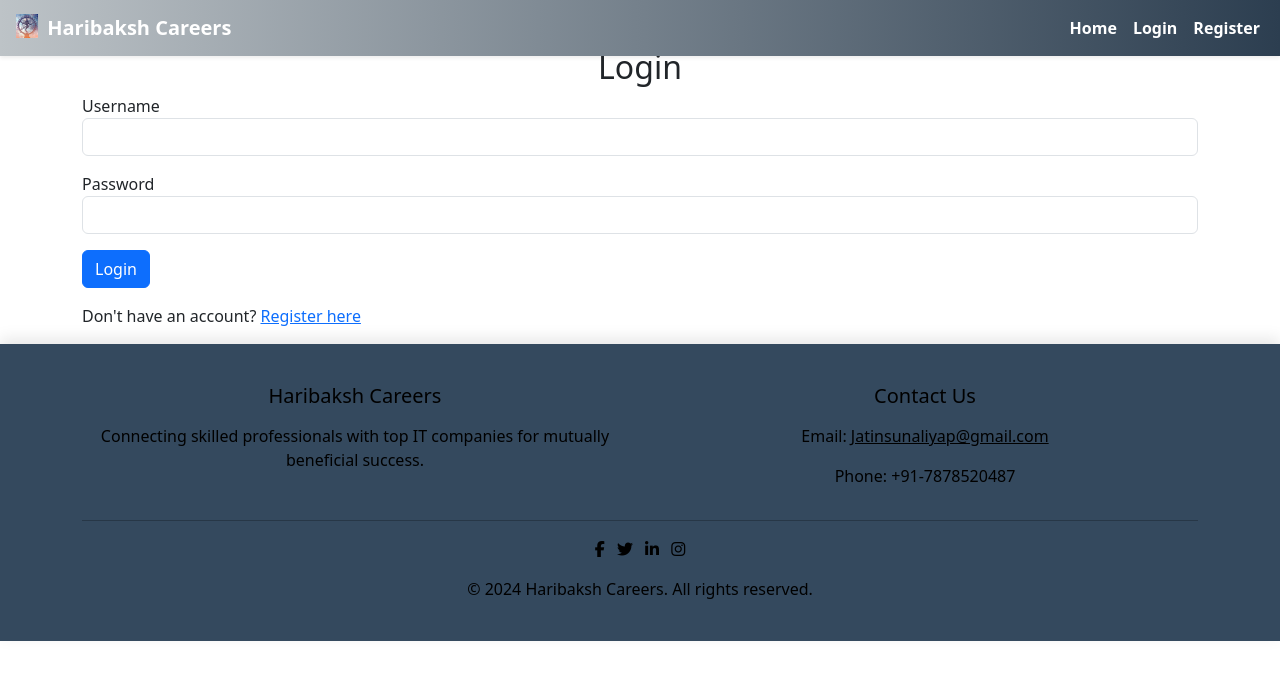
After one commit to NATRAJ-08/Haribaksh-careers-website, a Flask app: page /login in a window 1280 px wide. The commit adds this page. Shown: the top 680 px of the page. Run offline with Flask 3, Linux system fonts and the light colour scheme; some libraries are stand-ins or nearby versions.

Commit message:
update the things

```diff
--- a/app.py
+++ b/app.py
@@ -1,32 +1,98 @@
-from flask import Flask, render_template, jsonify,request
-from database import load_jobs_from_db,load_job_from_db,add_application_to_db
+from flask import Flask, render_template, jsonify, request, redirect, url_for, session, flash
+from database import load_jobs_from_db, load_job_from_db, add_application_to_db, get_user_by_username, add_user_to_db
+from werkzeug.security import generate_password_hash, check_password_hash
 
 app = Flask(__name__)
+app.secret_key = b'\xea\x07b\x80\x12\xd2g\x12\x16\xb2\xbc\xc1\xea\\\x88/\xcdQ\t{\xc7\xf5r:'  # Use your generated secret key
+
 
 @app.route('/')
-def hello_world():
+def root():
+    return redirect(url_for('home'))
+
+
+@app.route('/home')
+def home():
+    print('User ID in session:', session.get('user_id'))
+    if 'user_id' not in session:
+        return redirect(url_for('login'))
+
     jobs = load_jobs_from_db()
-    return render_template('home.html',
-                           jobs=jobs)
+    return render_template('home.html', jobs=jobs)
+
 
 @app.route("/api/jobs")
 def list_jobs():
     jobs = load_jobs_from_db()
     return jsonify(jobs)
 
+
 @app.route("/job/<int:id>")
 def show_job(id):
-  job = load_job_from_db(id)
-  if not job:
-    return "Not found", 404
-  return render_template('jobpage.html',job=job)
+    job = load_job_from_db(id)
+    if not job:
+        return "Not found", 404
+    return render_template('jobpage.html', job=job)
 
-@app.route("/job/<int:id>/apply", methods=['post'])
+
+@app.route("/job/<int:id>/apply", methods=['POST'])
 def apply_to_job(id):
-      data = request.form
-      job = load_job_from_db(id)
-      add_application_to_db(id,data)
-      return render_template('application_submitted.html',application=data,job=job)
+    if 'user_id' not in session:
+        return redirect(url_for('login'))
+
+    data = request.form
+    job = load_job_from_db(id)
+    add_application_to_db(id, data)
+    return render_template('application_submitted.html',
+                           application=data,
+                           job=job)
+
+
+@app.route('/login', methods=['GET', 'POST'])
+def login():
+    if request.method == 'POST':
+        username = request.form.get('username')
+        password = request.form.get('password')
+        user = get_user_by_username(username)
+
+        print('Login attempt:', username)
+
+        if user and check_password_hash(user['password_hash'], password):
+            session['user_id'] = user['id']
+            flash('Login successful!', 'success')
+            print('Login successful, redirecting to home...')
+            return redirect(url_for('home'))
+        else:
+            flash('Invalid username or password', 'danger')
+            print('Invalid login attempt.')
+
+    return render_template('login.html')
+
+
+@app.route('/register', methods=['GET', 'POST'])
+def register():
+    if request.method == 'POST':
+        username = request.form.get('username')
+        password = request.form.get('password')
+        hashed_password = generate_password_hash(password,
+                                                 method='pbkdf2:sha256')
+
+        if get_user_by_username(username):
+            flash('Username already exists', 'danger')
+        else:
+            add_user_to_db(username, hashed_password)
+            flash('Registration successful! You can now log in.', 'success')
+            return redirect(url_for('login'))
+
+    return render_template('register.html')
+
+
+@app.route('/logout')
+def logout():
+    session.pop('user_id', None)
+    flash('You have been logged out.', 'success')
+    return redirect(url_for('login'))
+
 
 if __name__ == "__main__":
-    app.run(host='0.0.0.0', port=True)
+    app.run(host='0.0.0.0', port=5000, debug=True)
--- /dev/null
+++ b/key.py
@@ -0,0 +1,3 @@
+import os
+secret_key = os.urandom(24)
+print(secret_key)
--- a/pyproject.toml
+++ b/pyproject.toml
@@ -11,6 +11,8 @@ python = "^3.10"
 flask = "^3.0.2"
 pymysql = "^1.1.0"
 sqlalchemy = "^2.0.27"
+werkzeug = "^3.0.3"
+flask-bcrypt = "^1.0.1"
 
 
 [build-system]
--- a/templates/footer.html
+++ b/templates/footer.html
@@ -1,37 +1,37 @@
-<footer class="footer" style="background-color: #34495e; color: #ffffff; padding: 40px 0; text-align: center; position: relative; width: 100%; box-shadow: 0 -5px 15px rgba(0, 0, 0, 0.1);">
+<footer class="footer" style="background-color: #34495e; color: #000000; padding: 40px 0; text-align: center; position: relative; width: 100%; box-shadow: 0 -5px 15px rgba(0, 0, 0, 0.1);">
     <div class="container">
         <div class="row">
             <div class="col-md-6 mb-3 mb-md-0">
-                <h5 class="mb-3" style="color: #ffffff;">Haribaksh Careers</h5>
+                <h5 class="mb-3" style="color: #000000;">Haribaksh Careers</h5>
                 <p class="mb-0">Connecting skilled professionals with top IT companies for mutually beneficial success.</p>
             </div>
             <div class="col-md-6">
-                <h5 class="mb-3" style="color: #ffffff;">Contact Us</h5>
-                <p>Email: <a href="mailto:Jatinsunaliyap@gmail.com" style="color: #ffffff;">Jatinsunaliyap@gmail.com</a></p>
-                <p>Phone: <span style="color: #ffffff;">+91-7878520487</span></p>
+                <h5 class="mb-3" style="color: #000000;">Contact Us</h5>
+                <p>Email: <a href="mailto:Jatinsunaliyap@gmail.com" style="color: #000000;">Jatinsunaliyap@gmail.com</a></p>
+                <p>Phone: <span style="color: #000000;">+91-7878520487</span></p>
             </div>
         </div>
-        <hr style="border-top: 1px solid #ffffff;">
+        <hr style="border-top: 1px solid #000000;">
         <div class="row">
             <div class="col-md-12">
                 <ul class="list-inline">
                     <li class="list-inline-item">
-                        <a href="#" style="color: #ffffff;">
+                        <a href="#" style="color: #000000;">
                             <i class="fab fa-facebook-f"></i>
                         </a>
                     </li>
                     <li class="list-inline-item">
-                        <a href="#" style="color: #ffffff;">
+                        <a href="#" style="color: #000000;">
                             <i class="fab fa-twitter"></i>
                         </a>
                     </li>
                     <li class="list-inline-item">
-                        <a href="#" style="color: #ffffff;">
+                        <a href="#" style="color: #000000;">
                             <i class="fab fa-linkedin-in"></i>
                         </a>
                     </li>
                     <li class="list-inline-item">
-                        <a href="#" style="color: #ffffff;">
+                        <a href="#" style="color: #000000;">
                             <i class="fab fa-instagram"></i>
                         </a>
                     </li>
--- /dev/null
+++ b/templates/login.html
@@ -0,0 +1,35 @@
+<!DOCTYPE html>
+<html lang="en">
+<head>
+    <meta charset="UTF-8">
+    <meta name="viewport" content="width=device-width, initial-scale=1.0">
+    <title>Login</title>
+    {% include 'bootstrap.html' %}
+</head>
+<body>
+    {% include 'nav.html' %}
+    <div class="container mt-5">
+        <h2 class="text-center">Login</h2>
+        <form action="/login" method="POST">
+            <div class="form-group">
+                <label for="username">Username</label>
+                <input type="text" id="username" name="username" class="form-control" required>
+            </div>
+            <div class="form-group mt-3">
+                <label for="password">Password</label>
+                <input type="password" id="password" name="password" class="form-control" required>
+            </div>
+            <button type="submit" class="btn btn-primary mt-3">Login</button>
+            <p class="mt-3">Don't have an account? <a href="/register">Register here</a></p>
+        </form>
+        {% with messages = get_flashed_messages(with_categories=True) %}
+            {% if messages %}
+                <div class="alert alert-{{ messages[0][0] }} mt-3">
+                    {{ messages[0][1] }}
+                </div>
+            {% endif %}
+        {% endwith %}
+    </div>
+    {% include 'footer.html' %}
+</body>
+</html>
--- a/templates/nav.html
+++ b/templates/nav.html
@@ -1,6 +1,6 @@
 <nav class="navbar navbar-expand-lg shadow-sm fixed-top" style="background: linear-gradient(to right, #bdc3c7, #2c3e50);">
   <div class="container-fluid">
-    <a class="navbar-brand" href="/" style="color: #ffffff; font-weight: 700;">
+    <a class="navbar-brand" href="{{ url_for('home') }}" style="color: #ffffff; font-weight: 700;">
       <img src="/static/logo.svg" alt="Logo" width="30" height="24" class="d-inline-block align-text-top">
       Haribaksh Careers
     </a>
@@ -10,19 +10,21 @@
     <div class="collapse navbar-collapse" id="navbarNav">
       <ul class="navbar-nav ms-auto">
         <li class="nav-item">
-          <a class="nav-link active" aria-current="page" href="/" style="color: #ffffff; font-weight: 600;">Home</a>
+          <a class="nav-link active" aria-current="page" href="{{ url_for('home') }}" style="color: #ffffff; font-weight: 600;">Home</a>
+        </li>
+        {% if session.get('user_id') %}
+        <li class="nav-item">
+          <a class="nav-link" href="{{ url_for('logout') }}" style="color: #ffffff; font-weight: 600;">Logout</a>
+        </li>
+        {% else %}
+        <li class="nav-item">
+          <a class="nav-link" href="{{ url_for('login') }}" style="color: #ffffff; font-weight: 600;">Login</a>
         </li>
         <li class="nav-item">
-          <a class="nav-link" href="#about" style="color: #ffffff; font-weight: 600;">About</a>
+          <a class="nav-link" href="{{ url_for('register') }}" style="color: #ffffff; font-weight: 600;">Register</a>
         </li>
-        <li class="nav-item">
-          <a class="nav-link" href="#jobs" style="color: #ffffff; font-weight: 600;">Jobs</a>
-        </li>
-        <li class="nav-item">
-          <a class="nav-link" href="mailto:Jatinsunaliyap@gmail.com?subject=Question%20about%20Job%20Openings" style="color: #ffffff; font-weight: 600;">Contact</a>
-        </li>
+        {% endif %}
       </ul>
     </div>
   </div>
 </nav>
-<div style="height: 56px;"></div>
```
Also changed, not shown: database.py (+56 -2 lines), templates/register.html (added, +35 -0 lines), 2 other files.
